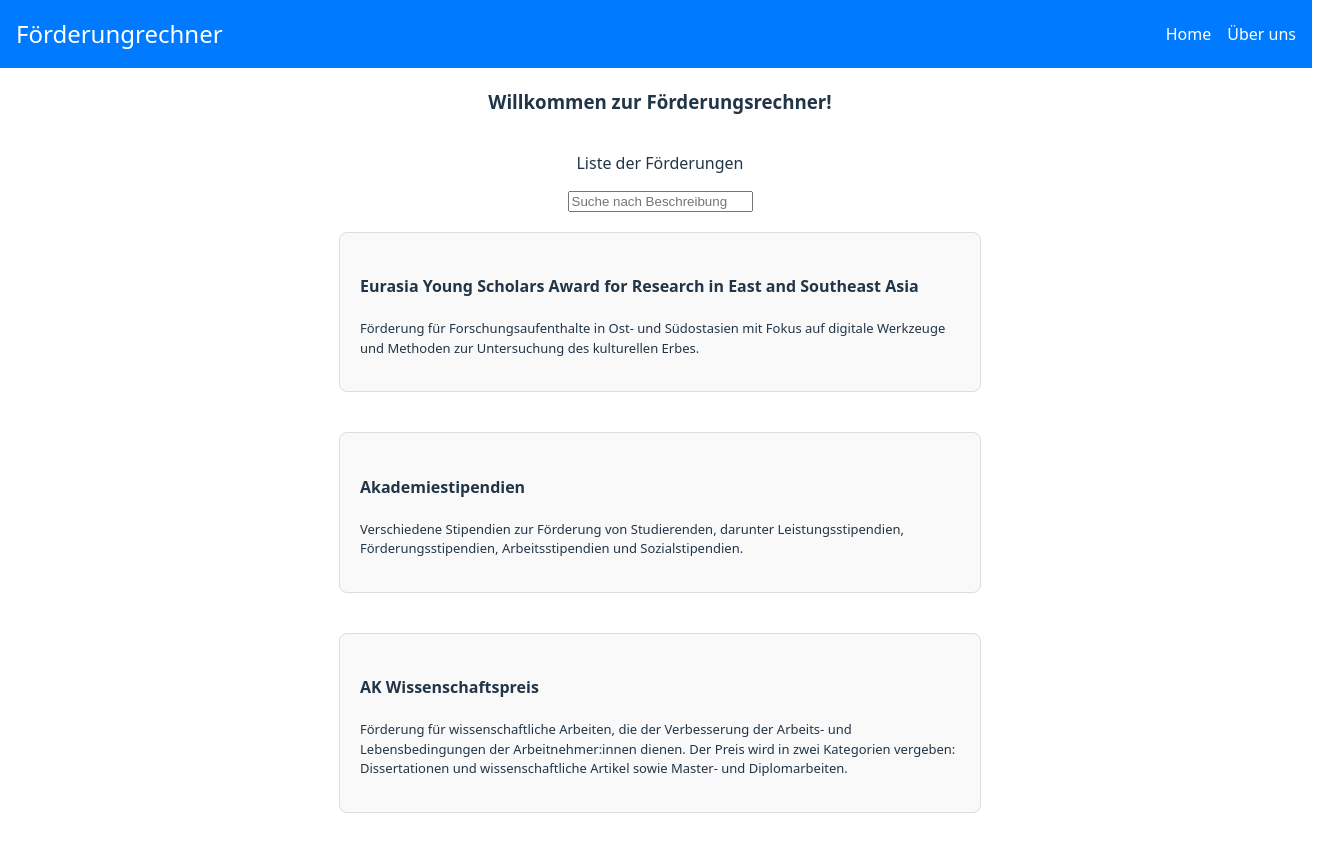
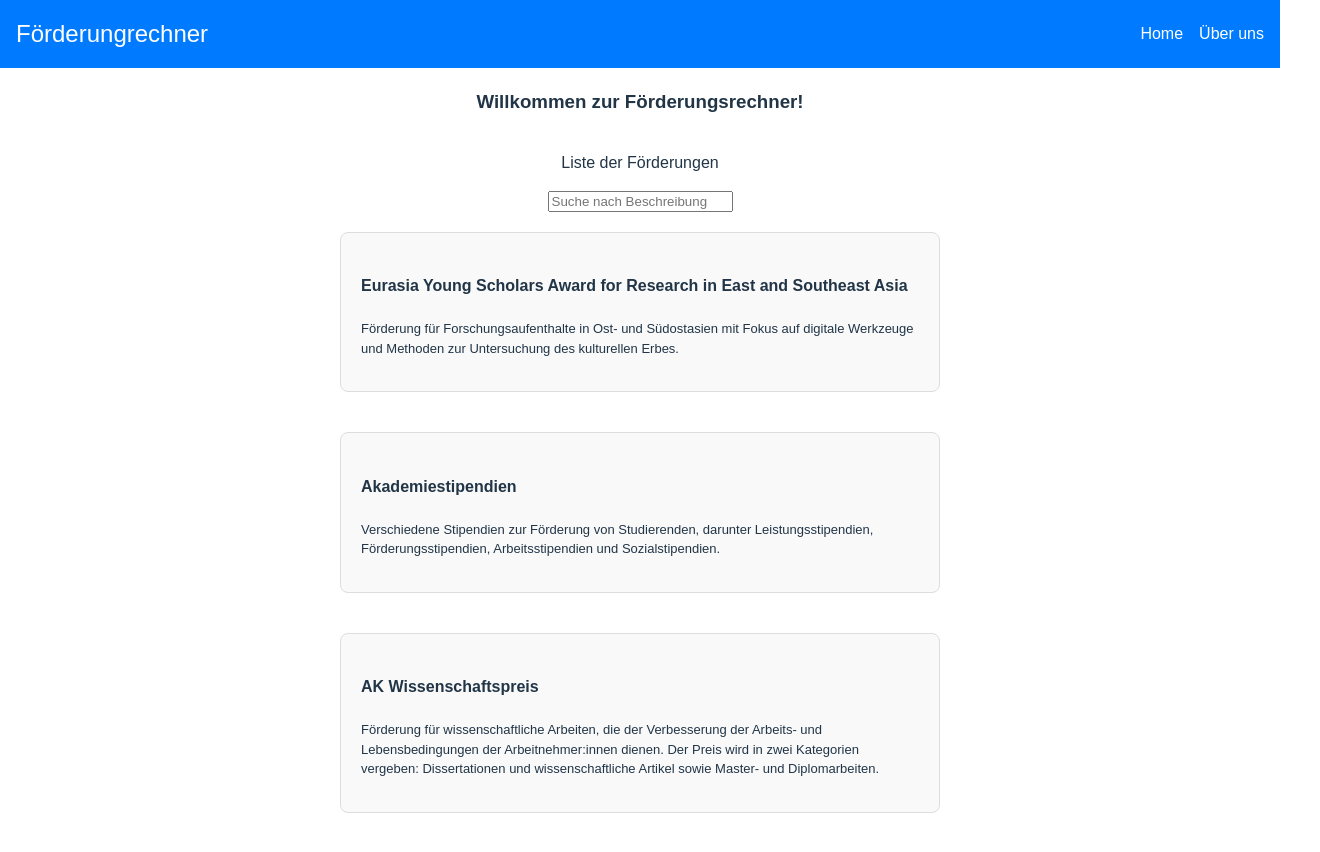
Before and after one commit to FischerCarmen/LegalHackertron, a React (Vite) app: page / in a window 1280 px wide. Shown: the top 852 px of the page, 1320 px wide, since content can reach past the window. Built offline with nearby package versions, Linux system fonts and the light colour scheme.

Commit message:
Fix horizontal overflow

```diff
--- a/src/App.css
+++ b/src/App.css
@@ -1,4 +1,14 @@
 /* App.css */
+* {
+  box-sizing: border-box;
+}
+
+body {
+  margin: 0;
+  padding: 0;
+  font-family: Arial, sans-serif;
+}
+
 .navbar {
   background-color: #007bff;
   padding: 1rem;
@@ -38,6 +48,7 @@
   width: 100vw;
   padding: 20px;
   text-align: center;
+  overflow-x: hidden;
 }
 
 .content h3 {
@@ -46,7 +57,7 @@
 
 .förderung {
   max-width: 600px;
-  width: 100vw;
+  width: 100%;
   margin: 20px 0;
   padding: 20px;
   border: 1px solid #ddd;
```
